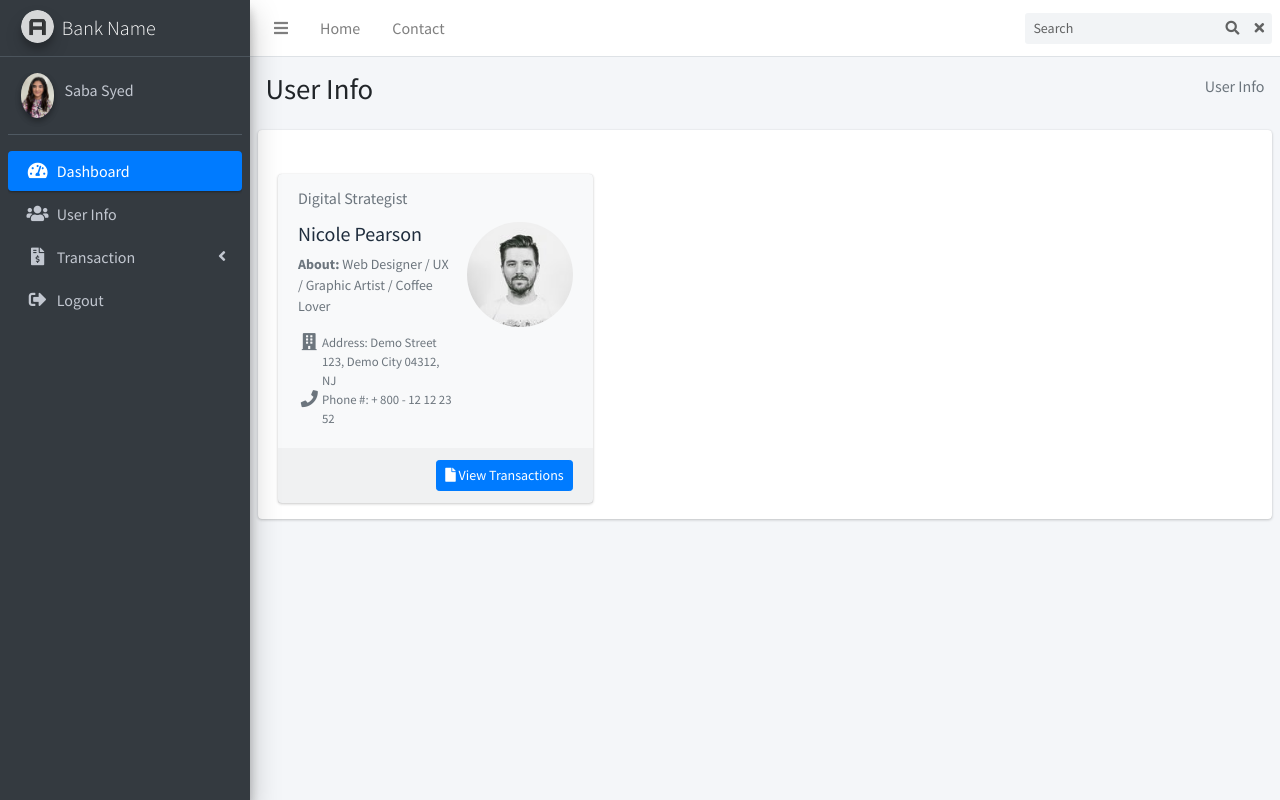
After one commit to marinasaburova/BankProject, a PHP site: page /customer/Pages/users.php?account=1 in a window 1280 px wide. The commit adds this page. Run offline with PHP 8.4, Linux system fonts and the light colour scheme.

Commit message:
user info

```diff
--- /dev/null
+++ b/customer/Pages/users.php
@@ -0,0 +1,59 @@
+<?php
+$title = "User Info";
+
+// include functions & files
+include '../functions/db.php';
+include '../view/header.php';
+include '../view/navigation.php';
+
+$acctNum = $_GET['account'];
+$_SESSION['account'] = $acctNum;
+?>
+
+<!-- Main content -->
+<section class="content">
+
+    <!-- Default box -->
+    <div class="card card-solid">
+        <br />
+        <div class="card-body pb-0">
+            <div class="row d-flex align-items-stretch">
+                <div class="col-12 col-sm-6 col-md-4 d-flex align-items-stretch">
+                    <div class="card bg-light">
+                        <div class="card-header text-muted border-bottom-0">
+                            Digital Strategist
+                        </div>
+                        <div class="card-body pt-0">
+                            <div class="row">
+                                <div class="col-7">
+                                    <h2 class="lead"><b>Nicole Pearson</b></h2>
+                                    <p class="text-muted text-sm"><b>About: </b> Web Designer / UX / Graphic Artist / Coffee Lover </p>
+                                    <ul class="ml-4 mb-0 fa-ul text-muted">
+                                        <li class="small"><span class="fa-li"><i class="fas fa-lg fa-building"></i></span> Address: Demo Street 123, Demo City 04312, NJ</li>
+                                        <li class="small"><span class="fa-li"><i class="fas fa-lg fa-phone"></i></span> Phone #: + 800 - 12 12 23 52</li>
+                                    </ul>
+                                </div>
+                                <div class="col-5 text-center">
+                                    <img src="../dist/img/user1-128x128.jpg" alt="user-avatar" class="img-circle img-fluid">
+                                </div>
+                            </div>
+                        </div>
+                        <div class="card-footer">
+                            <div class="text-right">
+                                <a href="customer_transactions.html" class="btn btn-sm btn-primary">
+                                    <i class="fas fa-file"></i> View Transactions
+                                </a>
+                            </div>
+                        </div>
+                    </div>
+                </div>
+            </div>
+        </div>
+        <!-- /.card-body -->
+    </div>
+    <!-- /.card -->
+
+</section>
+<!-- /.content -->
+
+<?php include '../view/footer.php' ?>
--- a/customer/view/navigation.php
+++ b/customer/view/navigation.php
@@ -72,10 +72,10 @@
                         </a>
                     </li>
                     <li class="nav-item">
-                        <a href="users.html" class="nav-link">
+                        <a href="../Pages/users.php" class="nav-link">
                             <i class="nav-icon fas fa-users"></i>
                             <p>
-                                Users
+                                User Info
                             </p>
                         </a>
                     </li>
@@ -128,11 +128,11 @@
             <div class="container-fluid">
                 <div class="row mb-2">
                     <div class="col-sm-6">
-                        <h1 class="m-0">Dashboard</h1>
+                        <h1 class="m-0"><?php echo $title ?></h1>
                     </div><!-- /.col -->
                     <div class="col-sm-6">
                         <ol class="breadcrumb float-sm-right">
-                            <li class="breadcrumb-item active">Dashboard</li>
+                            <li class="breadcrumb-item active"><?php echo $title ?></li>
                         </ol>
                     </div><!-- /.col -->
                 </div><!-- /.row -->
```
Also changed, not shown: customer/Pages/my_account.php (deleted, +0 -10 lines).
